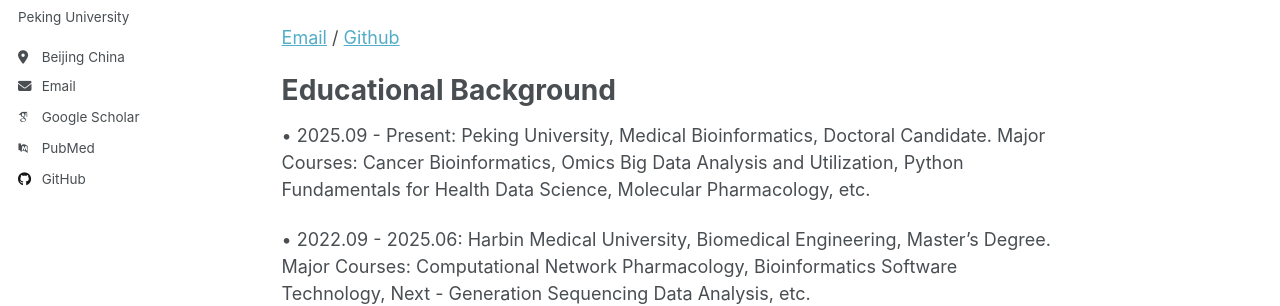
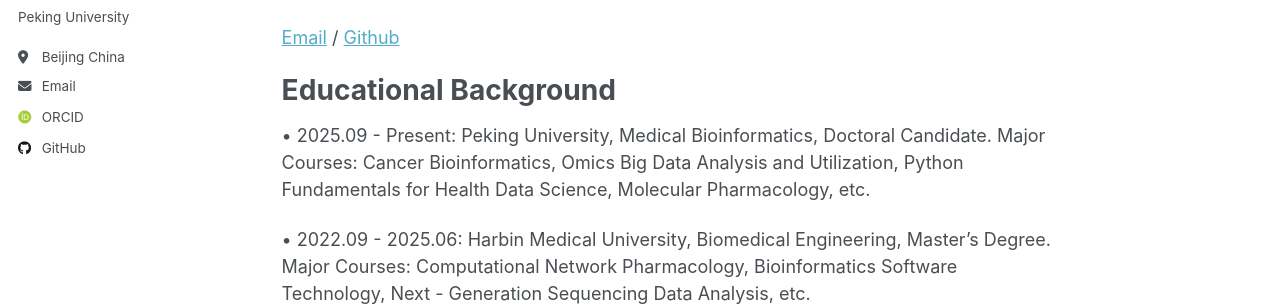
Before and after one commit to wangying1278/wangying1278.github.io, a Jekyll site: the page built from _pages/about.md, in a window 1280 px wide. Shown: the part 374-680 px from the top of the page. Built offline with Jekyll 4.4.1, drawn with Linux system fonts in a browser that asks for light colours; some web fonts are replaced; a script that is not in the unit is left out.

Commit message:
Update _config.yml

```diff
--- a/_config.yml
+++ b/_config.yml
@@ -35,12 +35,12 @@ author:
   # Academic websites
   academia         : # URL
   arxiv            : # URL - Update with the correct link to your profile
-  googlescholar    : "https://scholar.google.com/citations?user=PS_CX0AAAAAJ"
+ # googlescholar    : "https://scholar.google.com/citations?user=PS_CX0AAAAAJ"
   inspire-hep      : # URL
   impactstory      : # URL
- # orcid            : "http://orcid.org/yourorcidurl"
+  orcid            : "http://orcid.org/yourorcidurl"
   semantic         : # URL
-  pubmed           : "https://www.ncbi.nlm.nih.gov/pubmed/?term=john+snow"
+  #pubmed           : "https://www.ncbi.nlm.nih.gov/pubmed/?term=john+snow"
   researchgate     : # URL
   scopus           : # URL
 
@@ -48,7 +48,7 @@ author:
   bitbucket        : # Username - Update with your username on the site
   codepen          : # Username
   dribbble         : # Username
-  github           : "https//github.com/wangying1278"
+  github           : "https//github.com/wangying1278/"
   kaggle           : # Username
   stackoverflow    : # User number or user number and name (i.e., use "1" or "1/jeff-atwood")
 
```
